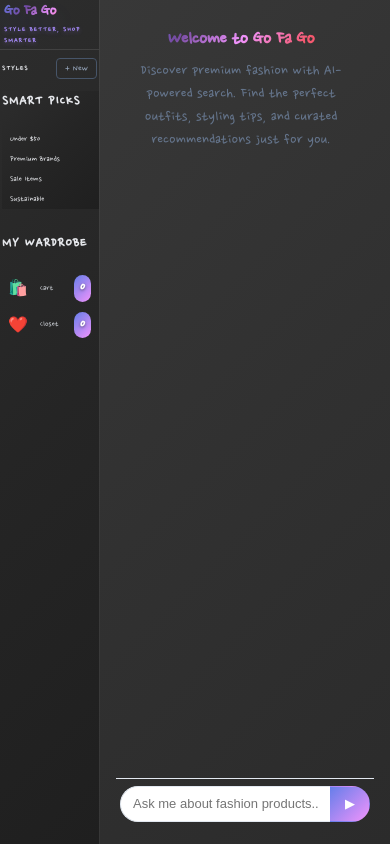
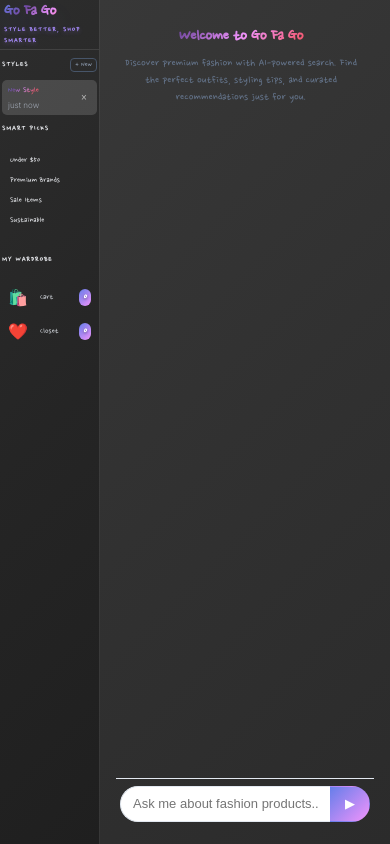
Before and after one commit to raja-datascientist/GoFaGo, a Flask app: page / in a window 390 px wide. Run offline with Flask 3, Linux system fonts and the light colour scheme; some libraries are stand-ins or nearby versions; some web fonts are replaced.

Commit message:
Fix UI issues and improve mobile responsiveness
- Fixed refinements section background to match sidebar gradient
- Removed thin border line from refinements section
- Created default session 'New Style' on page load
- Updated session renaming logic to work with 'New Style' title
- Reduced mobile font sizes for welcome message and section headers
- Reduced mobile badge sizes for cart/closet numbers
- Improved mobile responsiveness for various UI elements
- Ensured consistent styling across desktop and mobile views

```diff
--- a/frontend_python/static/script.js
+++ b/frontend_python/static/script.js
@@ -46,6 +46,9 @@ class StyleAI {
         // Clear all session data on page load/refresh
         this.resetSession();
 
+        // Create a default session when page loads
+        this.createDefaultSession();
+
         this.setupEventListeners();
         this.updateCartBadge();
         this.updateFavoritesBadge();
@@ -77,6 +80,27 @@ class StyleAI {
         // Save cleared state
         this.saveCart();
         this.saveFavorites();
+        this.saveSessions();
+    }
+
+    createDefaultSession() {
+        // Create a default session when page loads
+        const defaultSession = {
+            id: Date.now().toString(),
+            title: 'New Style',
+            timestamp: Date.now(),
+            conversationHistory: [],
+            products: [],
+            searchContext: null
+        };
+
+        this.searchSessions.push(defaultSession);
+        this.currentSessionId = defaultSession.id;
+        this.conversationHistory = [];
+        this.currentSearchContext = null;
+        this.productsData = null;
+
+        // Save to localStorage
         this.saveSessions();
     }
 
@@ -1892,7 +1916,7 @@ class StyleAI {
                 const session = this.searchSessions.find(s => s.id === this.currentSessionId);
                 if (session) {
                     // Set title from first search if not set
-                    if (session.title === 'New Search') {
+                    if (session.title === 'New Style') {
                         session.title = message.length > 30 ? message.substring(0, 30) + '...' : message;
                     }
                     this.saveCurrentSession();
@@ -1929,7 +1953,7 @@ class StyleAI {
         // Create new session
         const newSession = {
             id: Date.now().toString(),
-            title: 'New Search',
+            title: 'New Style',
             timestamp: Date.now(),
             conversationHistory: [],
             products: [],
@@ -1988,7 +2012,7 @@ class StyleAI {
             sessionItem.className = `search-item ${session.id === this.currentSessionId ? 'active' : ''}`;
             sessionItem.dataset.sessionId = session.id;
 
-            const title = session.title || 'New Search';
+            const title = session.title || 'New Style';
             const timeAgo = this.getTimeAgo(session.timestamp);
 
             sessionItem.innerHTML = `
@@ -2055,7 +2079,7 @@ class StyleAI {
         }
 
         // Update header if there's a search
-        if (session.title && session.title !== 'New Search') {
+        if (session.title && session.title !== 'New Style') {
             const searchTitleEl = document.querySelector('.search-title');
             if (searchTitleEl) {
                 searchTitleEl.textContent = session.title;
--- a/frontend_python/static/styles.css
+++ b/frontend_python/static/styles.css
@@ -905,6 +905,11 @@ body {
     -webkit-text-fill-color: transparent;
     background-clip: text;
     font-weight: 500;
+}
+
+.sidebar .refinements-section {
+    background: transparent;
+    border-right: none;
 }
 
 .sidebar .refinements-section h3 {
@@ -1754,14 +1759,35 @@ body {
 
     .empty-message h3 {
         font-family: 'Nanum Pen Script', cursive;
-        font-size: 21px;
+        font-size: 18px;
         margin-bottom: 4px;
     }
 
     .empty-message p {
         font-family: 'Nanum Pen Script', cursive;
-        font-size: 16.5px;
+        font-size: 12px;
         margin: 0;
+    }
+
+    /* Reduce new search button size for mobile */
+    .new-search-btn-inline {
+        padding: 2px 4px;
+        font-size: 8px;
+    }
+
+    /* Reduce SMART PICKS and My Wardrobe font sizes to match Styles */
+    .sidebar .refinements-section h3 {
+        font-size: 8px;
+    }
+
+    .quick-links-section h3 {
+        font-size: 8px;
+    }
+
+    /* Reduce badge size for mobile */
+    .badge {
+        font-size: 10px;
+        padding: 1px 4px;
     }
 
     /* Reduce message input size */
```
